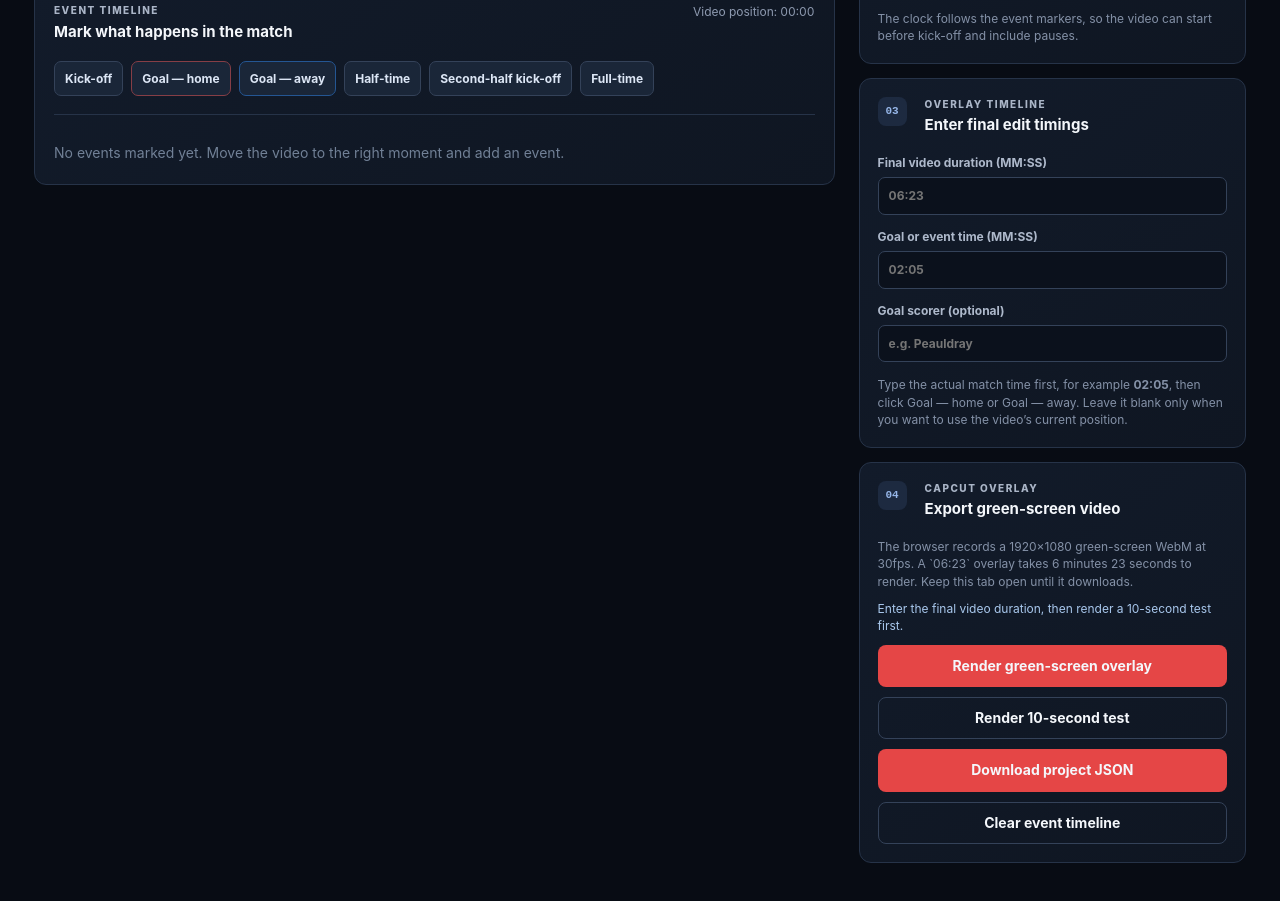
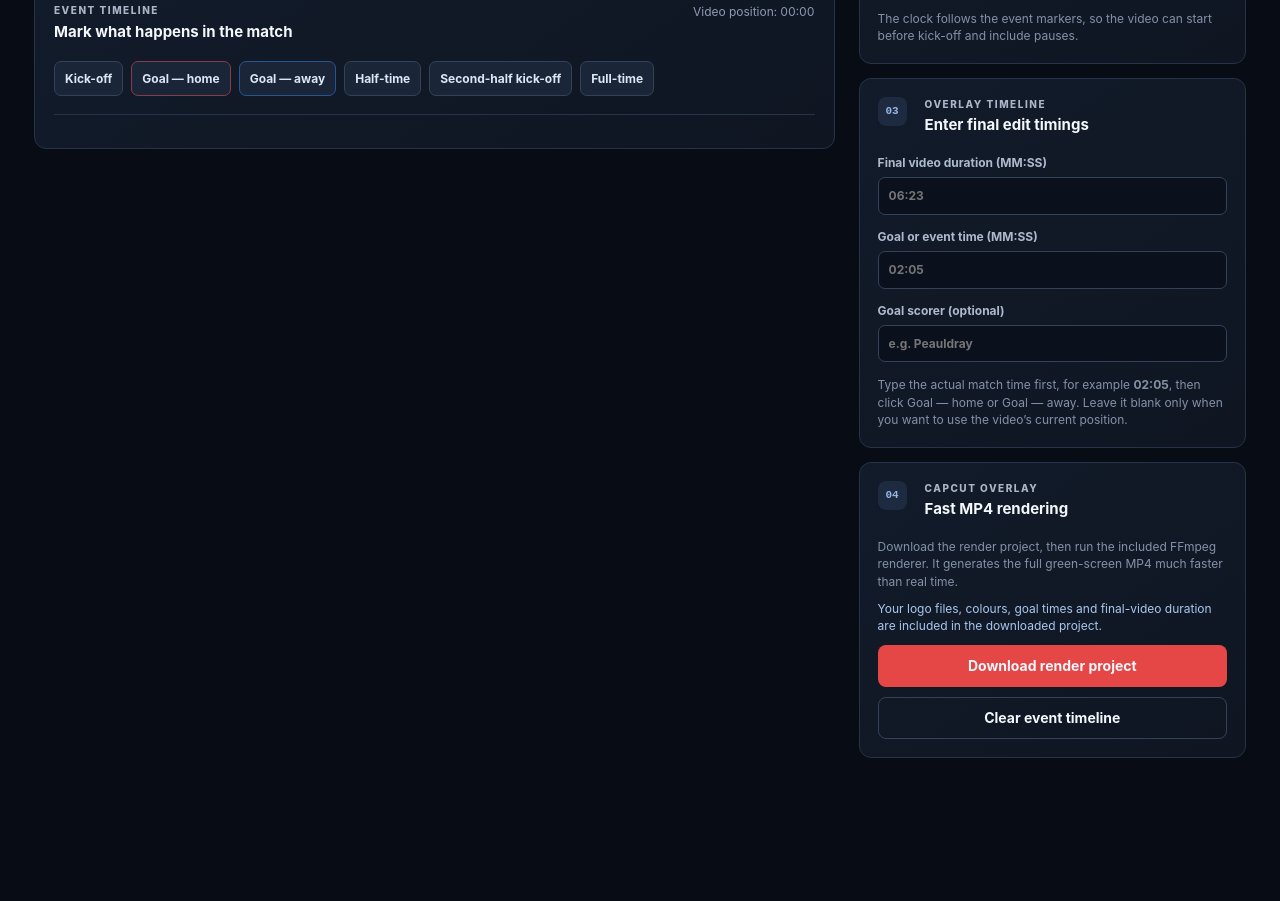
Before and after one commit to khusairy/brfc-match-graphics, a plain HTML site: page index.html in a window 1280 px wide. Shown: the part 717-1618 px from the top of the page. After the commit the page ends 1521 px from the top, so only its background shows below. Drawn offline with Linux system fonts and the light colour scheme.

Commit message:
Replace real-time browser export with fast renderer (index.html)

```diff
--- a/index.html
+++ b/index.html
@@ -19,7 +19,7 @@
         </div>
         <div class="topbar-actions">
           <button class="button button-ghost" id="overlayToggle">Overlay only</button>
-          <button class="button button-primary" id="downloadProject">Download project</button>
+          <button class="button button-primary" id="downloadProject">Download render project</button>
         </div>
       </header>
 
@@ -116,12 +116,10 @@
           </section>
 
           <section class="card export-card">
-            <div class="card-heading"><span class="step-number">04</span><div><p class="eyebrow">CapCut overlay</p><h3>Export green-screen video</h3></div></div>
-            <p class="helper-text">The browser records a 1920×1080 green-screen WebM at 30fps. A `06:23` overlay takes 6 minutes 23 seconds to render. Keep this tab open until it downloads.</p>
-            <p class="render-status" id="renderStatus" aria-live="polite">Enter the final video duration, then render a 10-second test first.</p>
-            <button class="button button-primary button-wide" id="renderOverlay">Render green-screen overlay</button>
-            <button class="button button-ghost button-wide" id="renderTest">Render 10-second test</button>
-            <button class="button button-primary button-wide" id="downloadProjectSecondary">Download project JSON</button>
+            <div class="card-heading"><span class="step-number">04</span><div><p class="eyebrow">CapCut overlay</p><h3>Fast MP4 rendering</h3></div></div>
+            <p class="helper-text">Download the render project, then run the included FFmpeg renderer. It generates the full green-screen MP4 much faster than real time.</p>
+            <p class="render-status">Your logo files, colours, goal times and final-video duration are included in the downloaded project.</p>
+            <button class="button button-primary button-wide" id="downloadProjectSecondary">Download render project</button>
             <button class="button button-ghost button-wide" id="clearEvents">Clear event timeline</button>
           </section>
         </aside>
```
